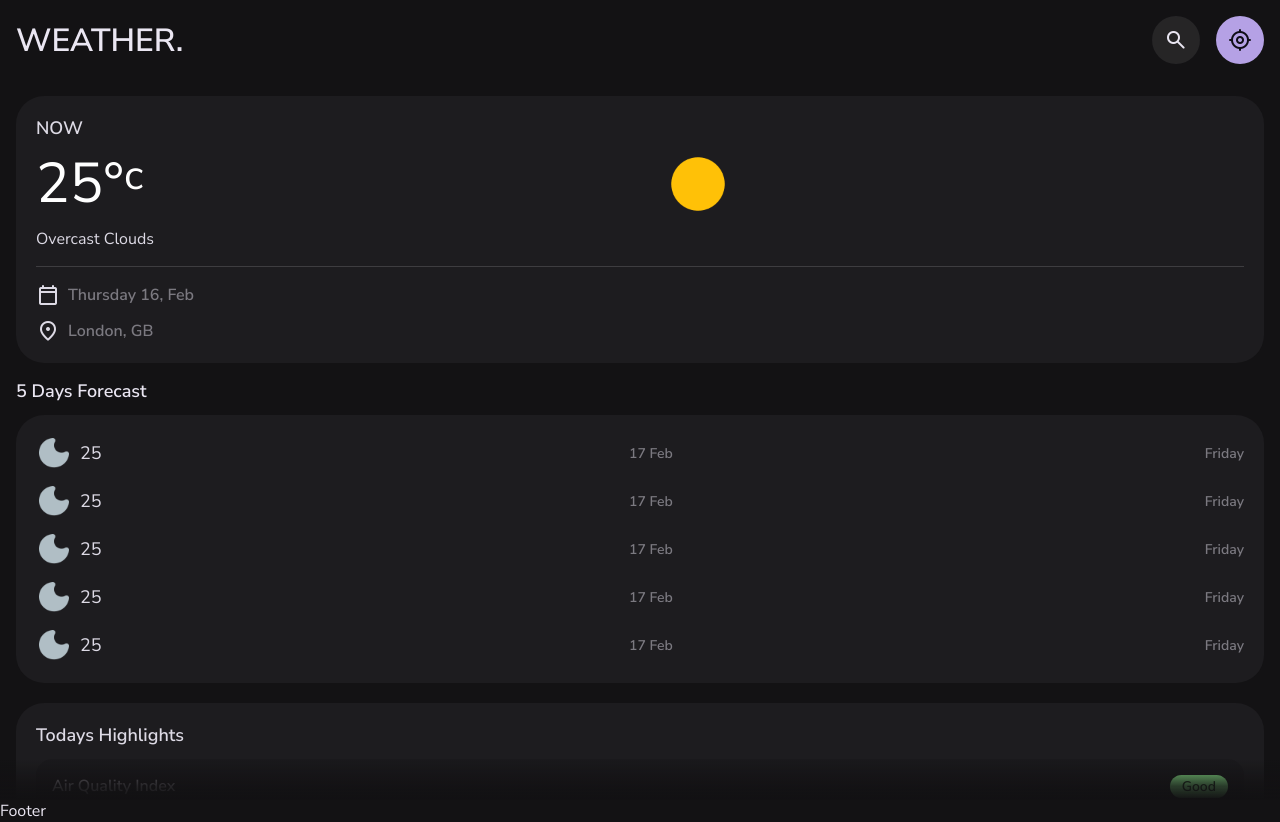
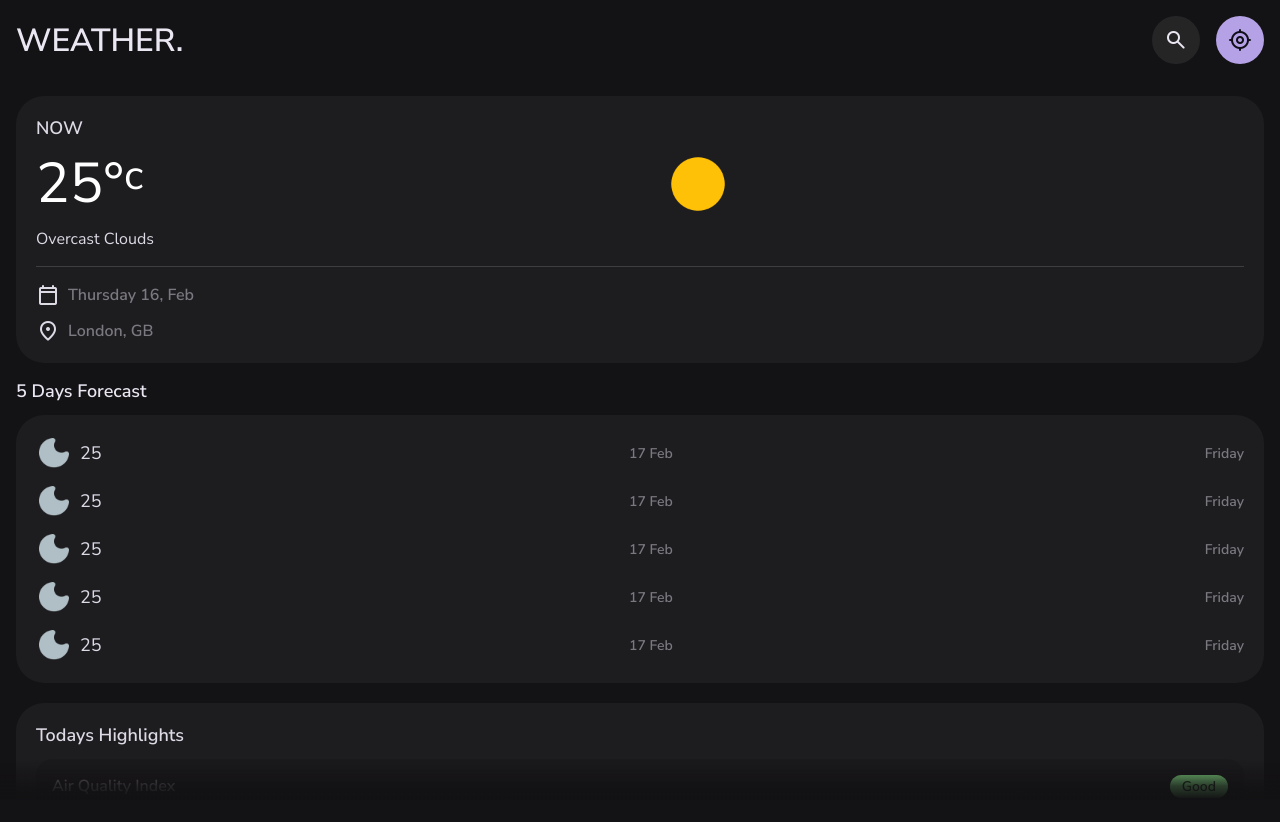
Before and after one commit to RavinduKavinda/weather-app, a React (Create React App) app: page / in a window 1280 px wide. After the commit the page ends 800 px from the top, so only its background shows below. Built offline with nearby package versions, Linux system fonts and the light colour scheme.

Commit message:
footer added

```diff
--- a/src/components/Footer/Footer.jsx
+++ b/src/components/Footer/Footer.jsx
@@ -1,9 +1,21 @@
-import React from 'react'
+import React from 'react';
+import './footer.css';
+import openWeather from './../../assets/images/openweather.png';
 
 const Footer = () => {
   return (
-    <div>Footer</div>
-  )
+    <footer>
+      <p className="body-3">
+        Copyright 2024 REACT, All Rights Reserved.
+      </p>
+
+      <p className="body-3">
+        Powered By <a href="https://openweathermap.org/api" target='_blank' rel='noopener'>
+          <img src={openWeather} alt="Open Weather" loading='lazy' />
+        </a>
+      </p>
+    </footer>
+  );
 }
 
-export default Footer
+export default Footer;
--- a/src/components/Main/Main.jsx
+++ b/src/components/Main/Main.jsx
@@ -2,6 +2,7 @@ import React from 'react'
 import "./main.css";
 import icon from "./../../assets/images/weather_icons/01d.png";
 import forecast from "./../../assets/images/weather_icons/01n.png";
+import Footer from './../Footer/Footer';
 
 const Main = () => {
   return (
@@ -272,6 +273,8 @@ const Main = () => {
             </div>
           </section>
         </div>
+
+        <Footer/>
       </article>
     </main>
   )
--- a/src/layout/Layout.jsx
+++ b/src/layout/Layout.jsx
@@ -1,6 +1,5 @@
 import React from 'react';
 import Header from '../components/Header/Header';
-import Footer from '../components/Footer/Footer';
 import Main from '../components/Main/Main';
 
 
@@ -8,7 +7,6 @@ function Layout() {
   return (<>
     <Header/>
     <Main/>
-    <Footer/>
     </>
   );
 }
```
Also changed, not shown: src/components/Footer/footer.css (added).
